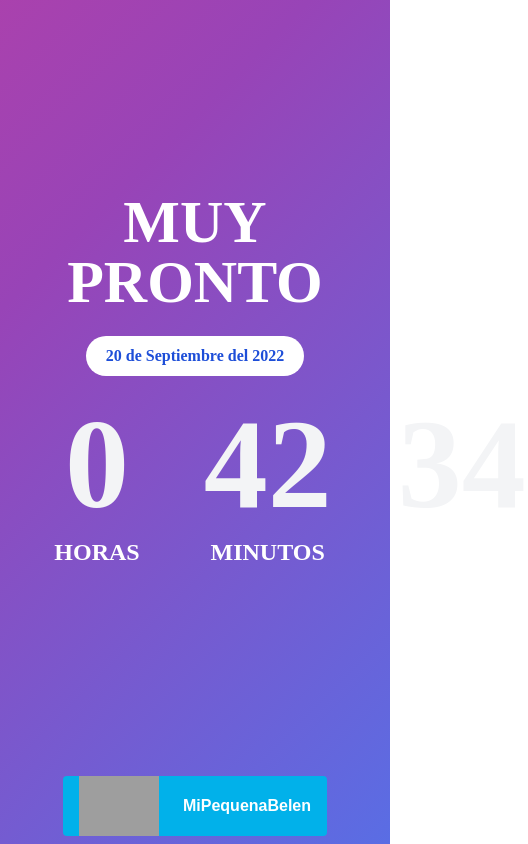
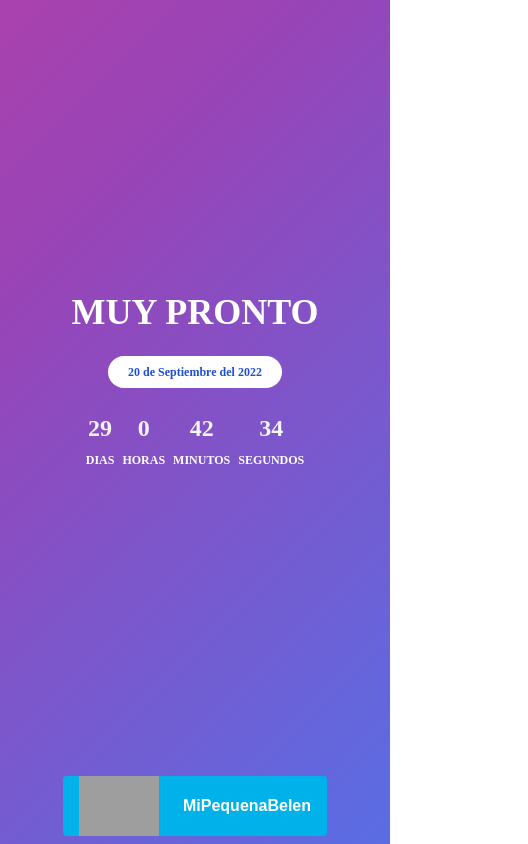
Before and after one commit to adrianlara24/pequenia, a Next.js app: page / in a window 390 px wide. Shown: the whole page, 528 px wide, since content can reach past the window. Built offline with nearby package versions, Linux system fonts and the light colour scheme; grey boxes are pictures that could not be loaded.

Commit message:
responsive

```diff
--- a/styles/Home.module.scss
+++ b/styles/Home.module.scss
@@ -29,16 +29,28 @@
 
 .title {
   @apply text-6xl font-bold text-white text-center;
+
+  @media (max-width: 800px) {
+    @apply text-4xl;
+  }
 }
 
 .fecha {
   @apply flex items-center justify-center;
   @apply bg-white px-5 py-2 rounded-full;
   @apply text-base font-bold text-blue-700;
+
+  @media (max-width: 800px) {
+    @apply text-xs;
+  }
 }
 
 .time {
   @apply flex justify-center gap-16 w-full;
+
+  @media (max-width: 800px) {
+    @apply gap-2;
+  }
 }
 
 .part {
@@ -47,10 +59,18 @@
 
 .value {
   @apply text-9xl text-center font-bold text-gray-100;
+
+  @media (max-width: 800px) {
+    @apply text-2xl;
+  }
 }
 
 .label {
   @apply text-2xl text-center font-bold text-white;
+
+  @media (max-width: 800px) {
+    @apply text-xs;
+  }
 }
 
 .mp {
```
